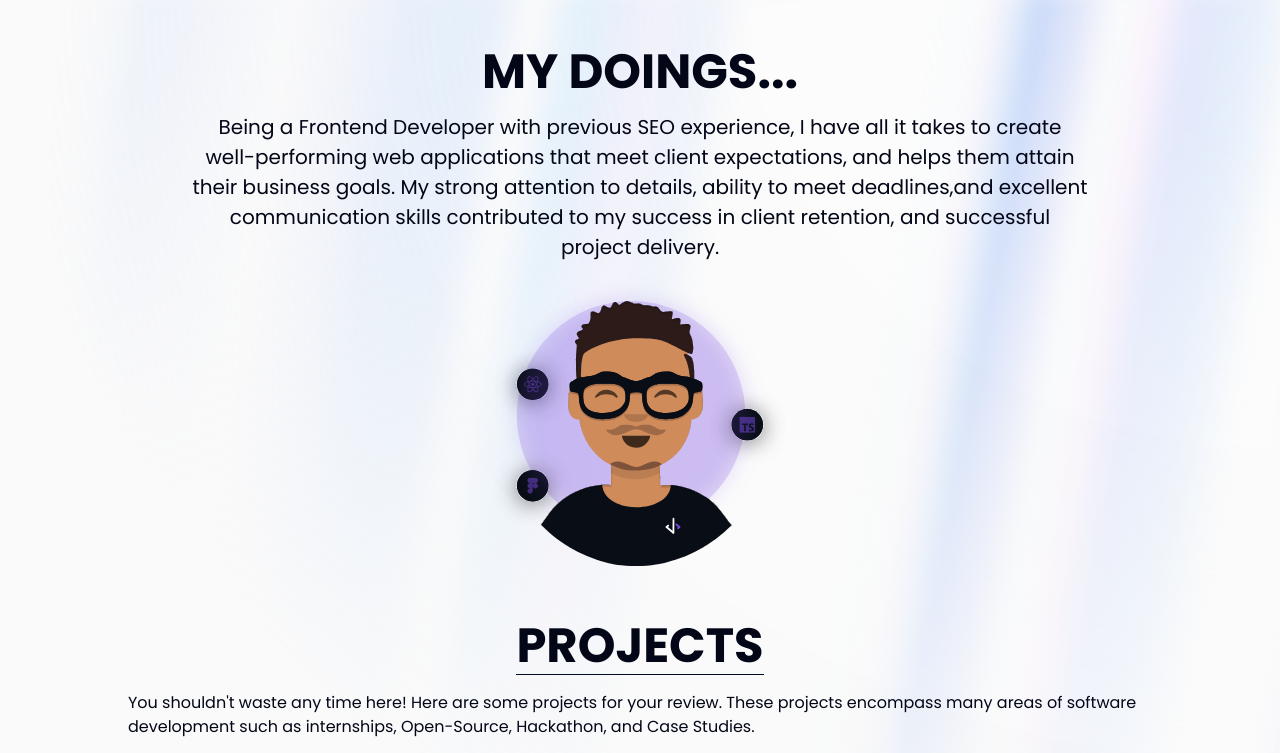
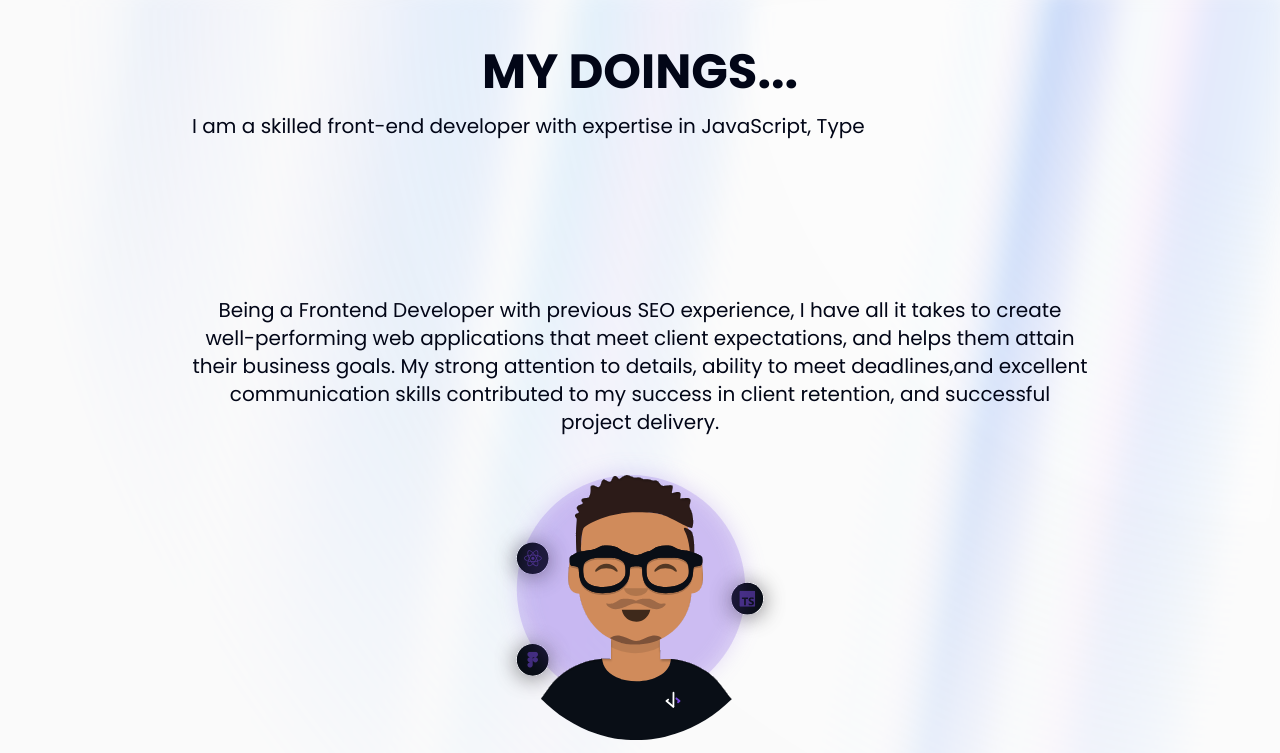
Before and after one commit to MONSURU-rgb/WaiyakiDev, a Next.js app: page / in a window 1280 px wide. Shown: the part 922-1675 px from the top of the page. Built offline with nearby package versions, Linux system fonts and the light colour scheme.

Commit message:
fix: staggered text animation fixed

```diff
--- a/components/ui/animated-text.tsx
+++ b/components/ui/animated-text.tsx
@@ -22,7 +22,7 @@ const defaultAnimations = {
     opacity: 1,
     y: 0,
     transition: {
-      duration: 0.1,
+      duration: 0.01,
     },
   },
 };
@@ -38,7 +38,7 @@ export const AnimatedText = ({
   const controls = useAnimation();
   const textArray = Array.isArray(text) ? text : [text];
   const ref = useRef(null);
-  const isInView = useInView(ref, { amount: 0.5, once });
+  const isInView = useInView(ref, { amount: 0.1, once });
 
   useEffect(() => {
     let timeout: NodeJS.Timeout;
--- a/components/ui/what-I-do.tsx
+++ b/components/ui/what-I-do.tsx
@@ -1,10 +1,19 @@
 import React from "react";
+import { AnimatedText } from "./animated-text";
 
 export function Doings() {
   return (
     <div className="flex flex-col justify-center items-center gap-4 max-w-[70vw]">
       <h2 className="text-5xl font-bold">MY DOINGS...</h2>
-      <p className="text-[20px] text-center">
+
+      <AnimatedText
+        once
+        text="I am a skilled front-end developer with expertise in JavaScript, TypeScript, React.js, Next.js, Tailwind CSS, Git, and GitHub. With experience in developing responsive websites and integrating Django-based Restful API, I am proficient in crafting reusable components and utilizing the Context API for effective state management. I am also experienced in conducting unit testing, establishing error boundaries, and adhering to clean programming principles. "
+        el="h3"
+        className="text-xl"
+      />
+
+      <p className="text-xl text-center">
         Being a <span>Frontend Developer</span> with previous <span>SEO</span>{" "}
         experience, I have all it takes to create well-performing web
         applications that meet client expectations, and helps them attain their
```
